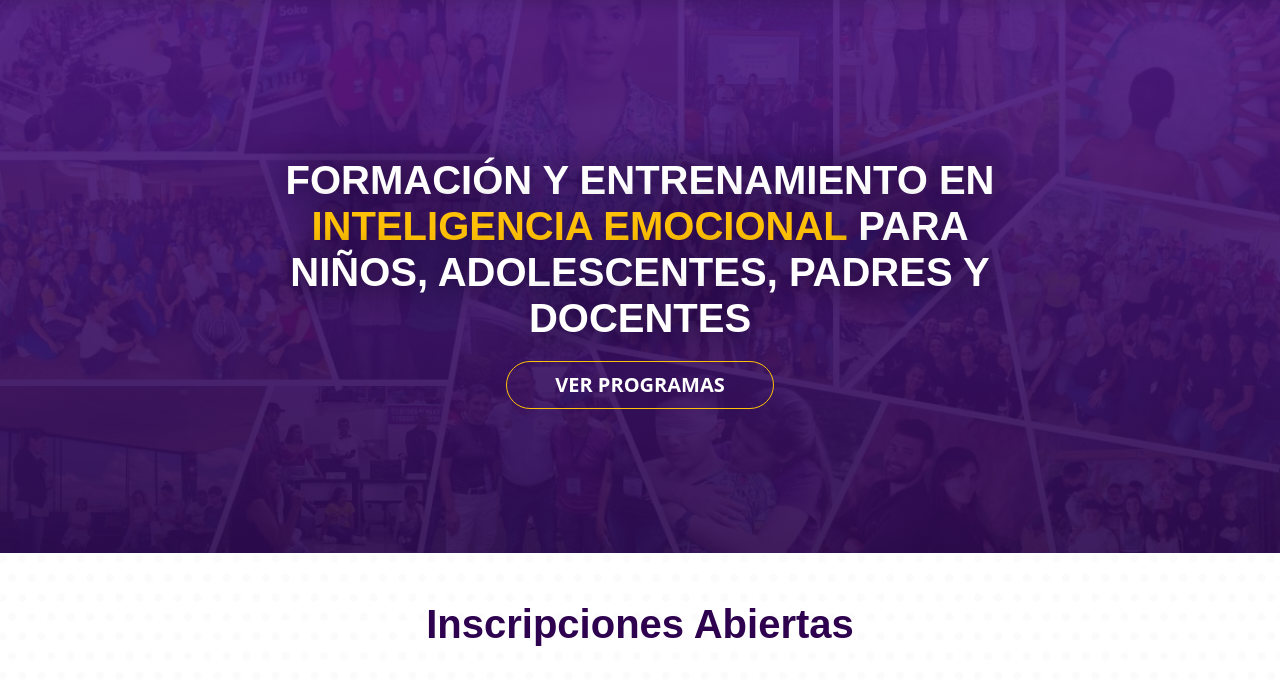
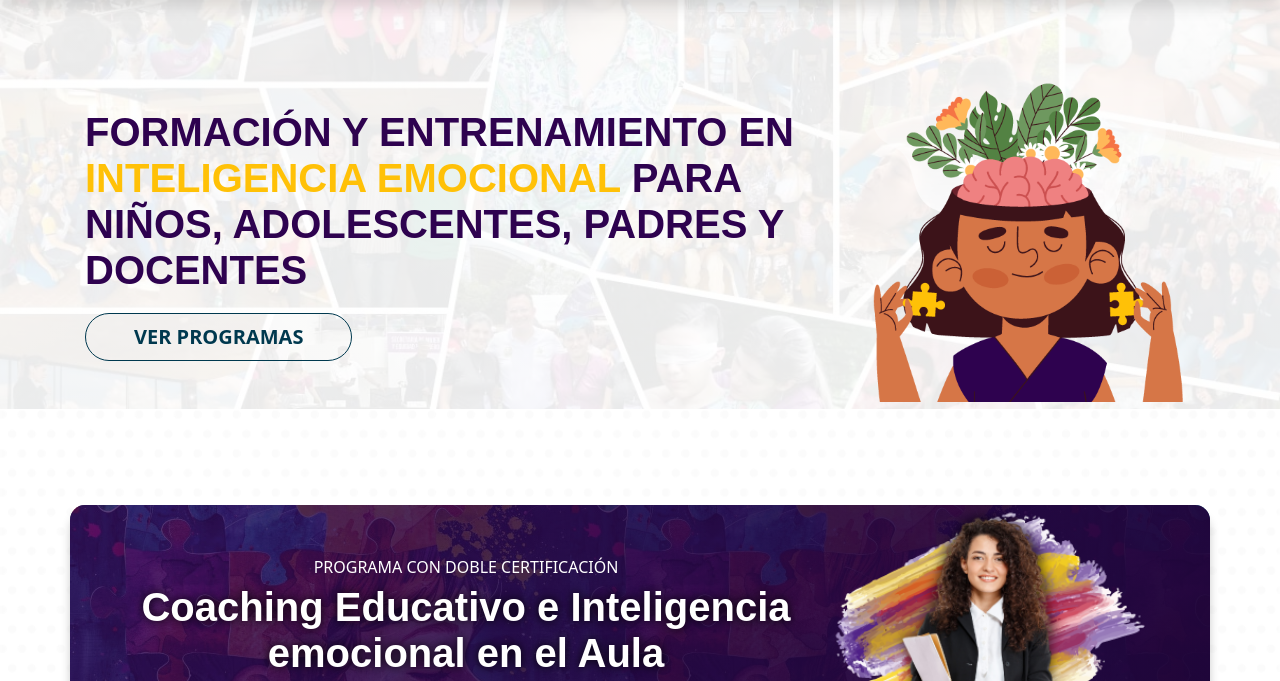
Before and after one commit to Sokaweb/soka, a plain HTML site: page index.html in a window 1280 px wide. Shown: the part 81-762 px from the top of the page. Drawn offline with nearby package versions, Linux system fonts and the light colour scheme.

Commit message:
New home

```diff
--- a/index.html
+++ b/index.html
@@ -140,12 +140,11 @@
     <!-- Header Start -->
     <div class="bg-light"
       style="background-image: url(./img/bg-soka-web.webp); background-repeat: no-repeat; background-size: cover; background-position: center;">
-      <div class="py-5" style="background: linear-gradient(to bottom, #4D1882e9, #2d0a50e9);">
-        <div class="container container-fluid px-0 px-md-5 my-5 mx-auto">
-          <div class=" row align-items-center px-3 my-5">
-            <div class="col-12 col-md-9 text-center mx-auto my-5">
-              <h1 class="text-white my-3"
-                style="font-weight: 900; text-shadow: 0 0 30px #0f021f;">
+      <div class="pt-5" style="background: linear-gradient(to bottom, #ffffffe9, #ffffffe9);">
+        <div class="container d-block d-md-flex px-0 align-items-center mx-auto">
+            <div class="col-12 col-md-8 my-5 text-center text-md-left">
+              <h1 class="text-primary-morado my-3"
+                style="font-weight: 800;">
                 FORMACIÓN Y ENTRENAMIENTO EN <span
                   class="text-warning">INTELIGENCIA EMOCIONAL</span> PARA NIÑOS,
                 ADOLESCENTES, PADRES Y DOCENTES
@@ -153,10 +152,12 @@
               <h3 class="text-dark my-3 text-uppercase">
               </h3>
               <a href="https://calendly.com/sokameets" target="_blank"
-                class="btn btn-lg btn-outline-warning font-weight-bolder rounded-pill mt-1 py-2 px-5  text-white text-uppercase">Ver programas</a>
+                class="btn btn-lg btn-outline-secondary font-weight-bolder rounded-pill mt-1 py-2 px-5  text-uppercase">Ver programas</a>
+            </div>
+            <div class="col-12 col-md-4 mx-0" style="">
+              <img class="w-100" src="./img/inteligencia-emocional-fundacion-soka.webp" alt="">
             </div>
           </div>
-        </div>
       </div>
     </div>
     <!-- Header End -->
@@ -165,7 +166,7 @@
 
     <!-- Banner Start -->
     <div class="container-fluid py-5" style="background-image: url(./img/bg-puntos.png); background-size: cover;;">
-      <h1 class="text-center text-primary-morado mb-5">Inscripciones Abiertas</h1>
+      <h1 class="text-center text-primary-morado mb-5"></h1>
       <div class="container" style="box-shadow: 0 10px 10px rgba(0, 0, 0, 0.2); background-image: url(/img/galeria/int-emocional-fundacion-soka.webp); border-radius: 15px">
         <div class="row align-items-center px-5" style="background: linear-gradient(135deg, rgba(49, 11, 88, 0.774), #1e0538); border-radius: 15px">
           <div class="col-12 col-lg-8 my-5">
```
Also changed, not shown: img/inteligencia-emocional-fundacion-soka.webp (added).
